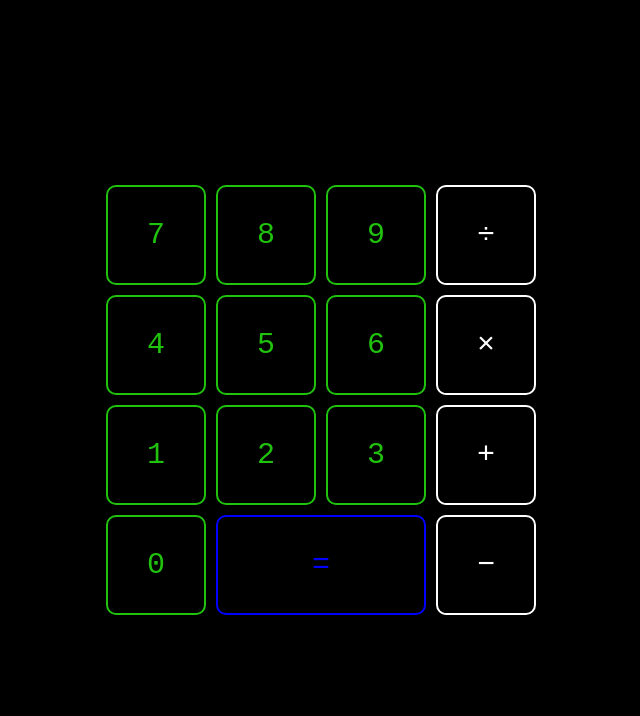
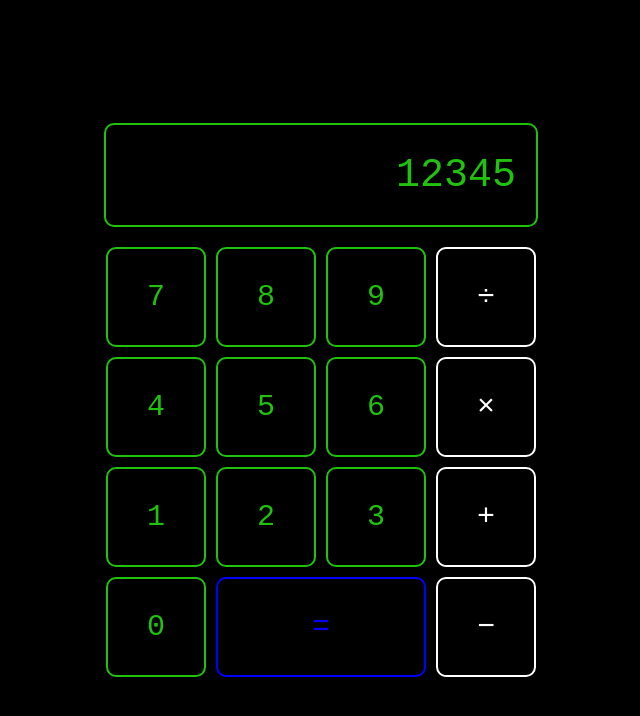
Before and after one commit to itdepends-music/odin-calculator, a plain HTML site: page index.html in a window 1280 px wide. Shown: the whole page, without its empty margins (319-959 px from the left). Drawn offline with Linux system fonts and the light colour scheme.

Commit message:
Add and style display

```diff
--- a/index.html
+++ b/index.html
@@ -9,6 +9,9 @@
 </head>
 <body>
     <div class="calculator">
+        <div class="display">
+            12345
+        </div>
         <div class="buttons">
             <div class="button-row">
                 <button>7</button>
--- a/styles.css
+++ b/styles.css
@@ -11,6 +11,7 @@ body {
     justify-content: center;
     width: 100vw;
     height: 100vh;
+    flex-direction: column;
 }
 
 .button-row {
@@ -75,3 +76,18 @@ button.operator:active {
     background-color: white;
     color: black;
 }
+
+.display {
+    border: 2px solid #20c20e;
+    border-radius: 10px;
+    width: 410px;
+    height: 100px;
+    margin-bottom: 20px;
+    color: #20c20e;
+    display: flex;
+    justify-content: right;
+    align-items: center;
+    font-family: 'Courier New', Courier, monospace;
+    font-size: 40px;
+    padding-right: 20px;
+}
```
